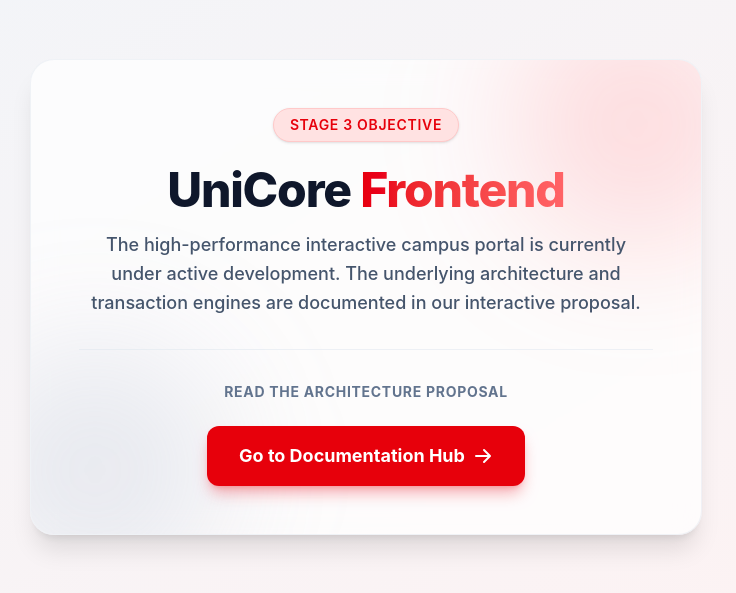
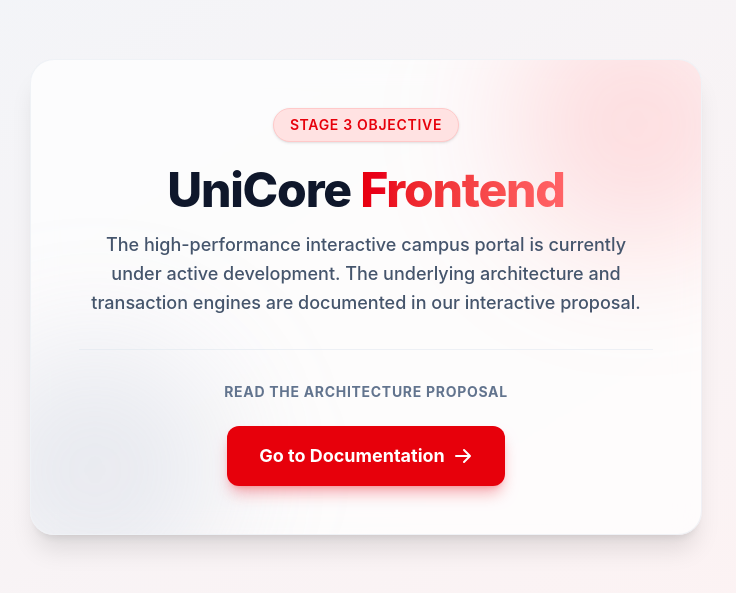
Before and after one commit to abhinav29102005/unicore, a React app in the folder frontend/: page / in a window 1280 px wide. Shown: the part 103-696 px from the top of the page, without its empty margins (274-1010 px from the left). Built offline with nearby package versions, Linux system fonts and the light colour scheme; the HTML template or start-up script is replaced by a standard one.

Commit message:
fix(ui): correct absolute asset paths for /docs/ base and remove Hub terminology

```diff
--- a/frontend/src/App.jsx
+++ b/frontend/src/App.jsx
@@ -26,7 +26,7 @@ function App() {
             href="/unicore/docs/"
             className="inline-flex items-center space-x-2 px-8 py-4 rounded-xl bg-red-600 hover:bg-red-500 text-white font-bold text-lg transition-all shadow-lg shadow-red-600/30 hover:shadow-red-600/50 transform hover:-translate-y-0.5"
           >
-            <span>Go to Documentation Hub</span>
+            <span>Go to Documentation</span>
             <svg xmlns="http://www.w3.org/2000/svg" className="h-5 w-5" viewBox="0 0 20 20" fill="currentColor">
               <path fillRule="evenodd" d="M10.293 3.293a1 1 0 011.414 0l6 6a1 1 0 010 1.414l-6 6a1 1 0 01-1.414-1.414L14.586 11H3a1 1 0 110-2h11.586l-4.293-4.293a1 1 0 010-1.414z" clipRule="evenodd" />
             </svg>
```
Also changed, not shown: 2 other files (tests, documents, lock files or other folders).
